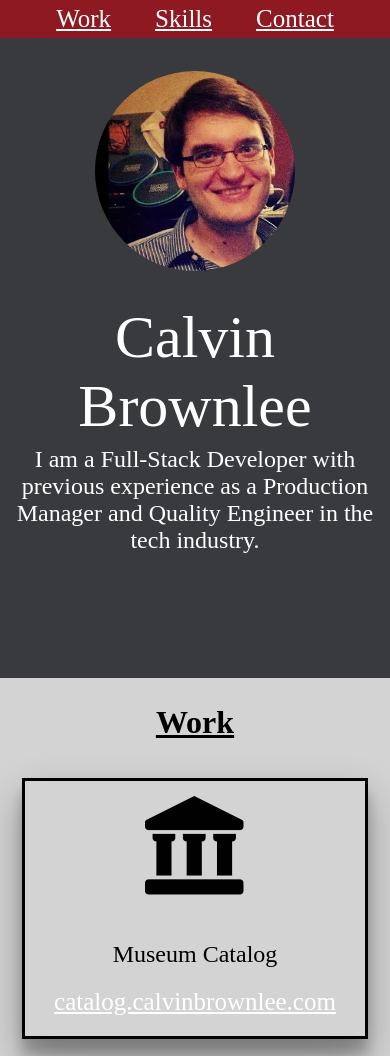
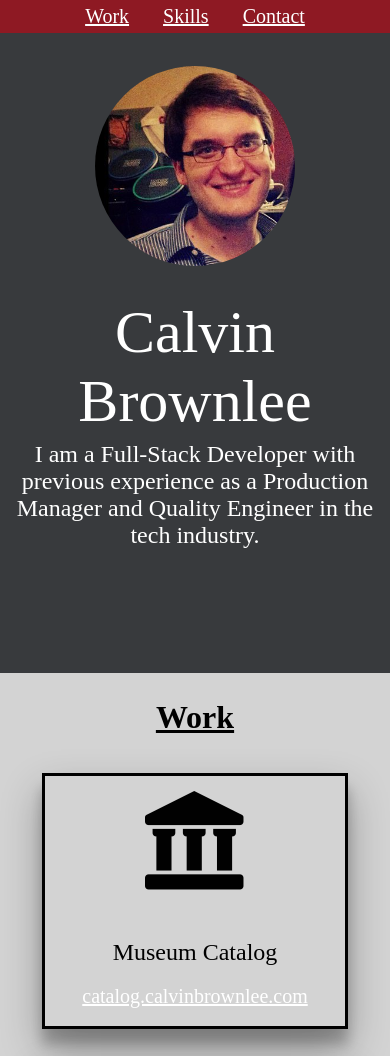
Before and after one commit to DrBrowntown/portfolio2, a plain HTML site: page index.html in a window 390 px wide. Shown: the top 1056 px of the page. Drawn offline with nearby package versions, Linux system fonts and the light colour scheme; a web font is replaced by a local one.

Commit message:
feat: Add smaller viewport responsiveness (320px)

```diff
--- a/css/style.css
+++ b/css/style.css
@@ -1,5 +1,7 @@
 .grid > * {
   padding: 5px;
+
+  margin: 0;
 }
 body {
   margin: 0;
@@ -8,8 +10,8 @@ body {
 }
 a {
   color: white;
-  font-size: 25px;
-  margin: 20px;
+  font-size: 20px;
+  margin: 15px;
 }
 
 img {
@@ -26,6 +28,8 @@ ul {
 .header {
   grid-area: header;
   background-color: #8e1923;
+
+
 }
 .banner {
   display: grid;
@@ -90,7 +94,7 @@ ul {
 .project1, .project2, .project3, .frontskills, .backskills, .otherskills {
   border: solid;
   max-width: 300px;
-  min-width: 340px;
+  min-width: 300px;
   min-height: 250px;
 }
 .project1, .project2, .project3 {
@@ -291,6 +295,7 @@ ul {
   }
   .header {
     padding-top: 25px;
+
   }
   .project1, .project2, .project3 {
     margin-bottom: 15px;
@@ -298,5 +303,8 @@ ul {
   .frontskills, .backskills, .otherskills  {
     margin-bottom: 15px;
   }
+  a {
+    font-size: 22px;
+  }
 
 }
```
